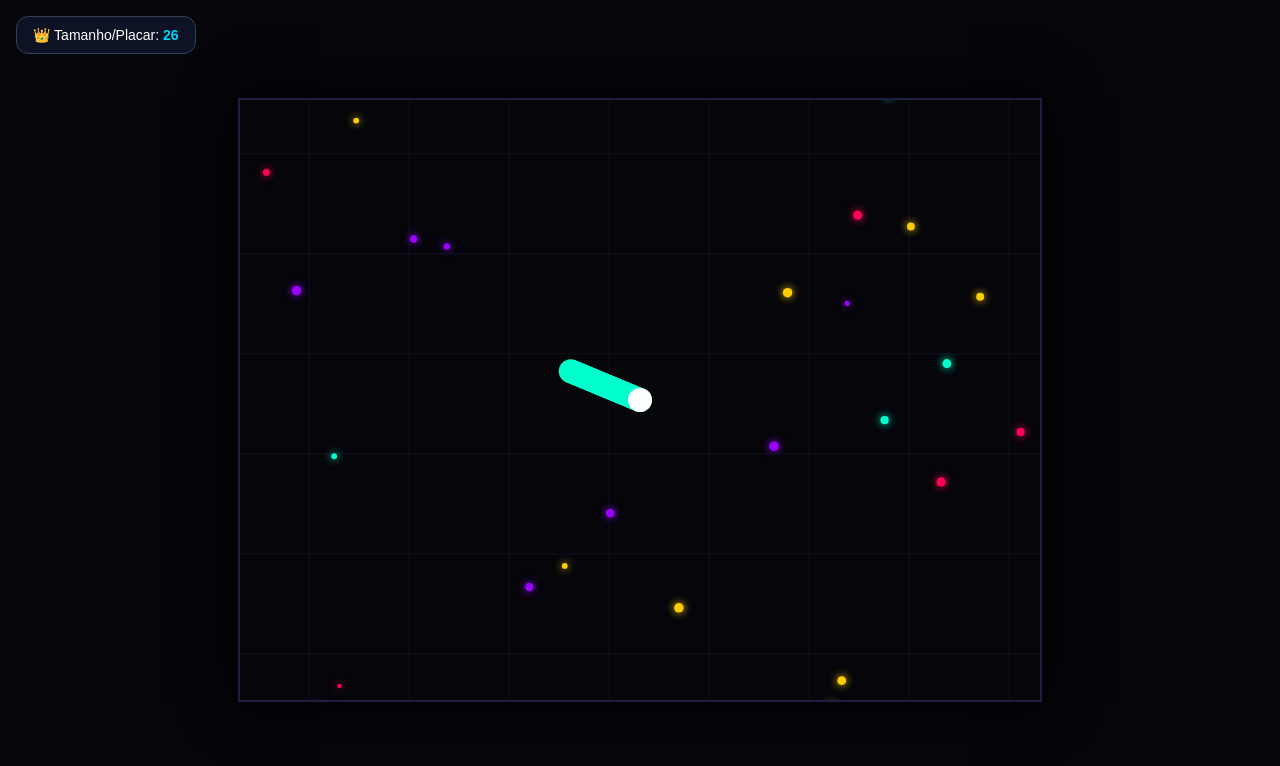
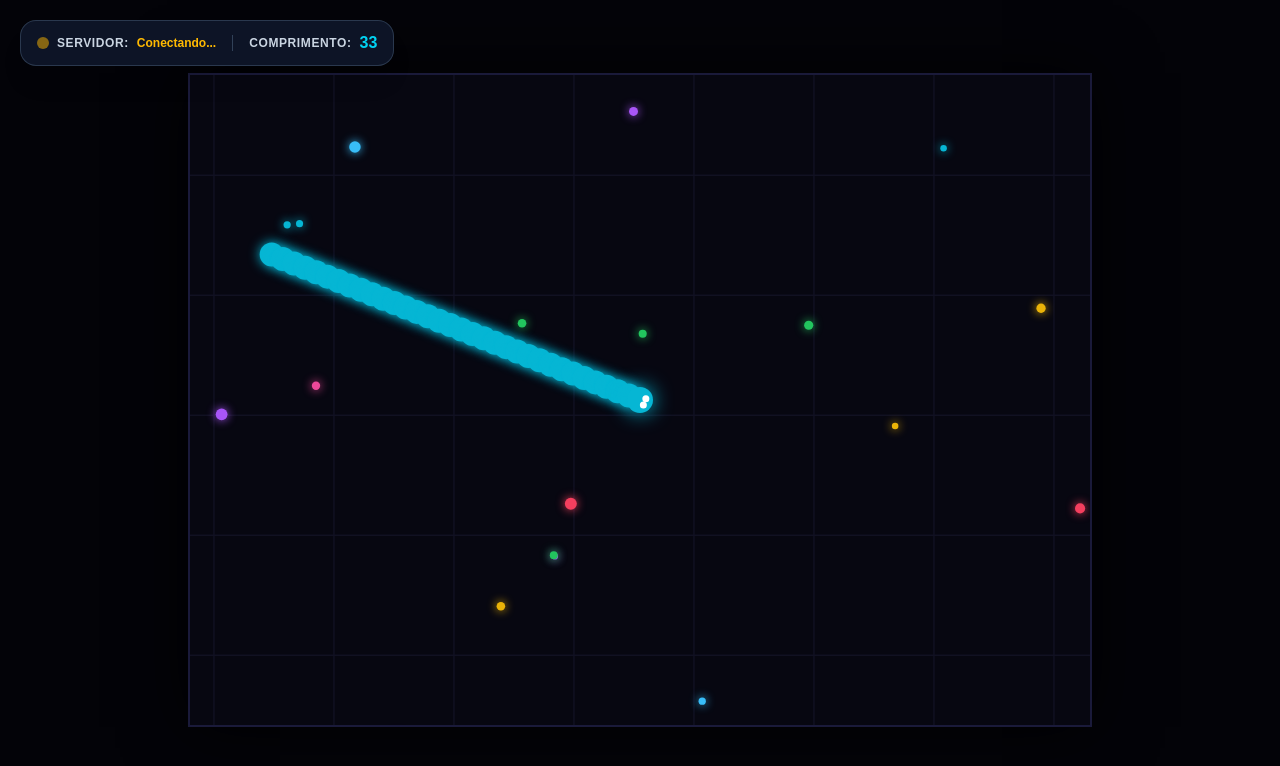
Before and after one commit to tonyyalvess2017-creator/neon-snake, a website: page index.html in a window 1280 px wide. Drawn offline with nearby package versions, Linux system fonts and the light colour scheme.

Commit message:
Update index.html

```diff
--- a/index.html
+++ b/index.html
@@ -3,45 +3,79 @@
 <head>
     <meta charset="UTF-8">
     <meta name="viewport" content="width=device-width, initial-scale=1.0">
-    <title>Slither Clone - Arena PvP</title>
+    <title>Neon Slither Online - Render Connected</title>
     <script src="https://cdn.jsdelivr.net/npm/@tailwindcss/browser@4"></script>
+    <!-- Socket.io do Render -->
+    <script src="https://cdnjs.cloudflare.com/ajax/libs/socket.io/4.7.2/socket.io.min.js"></script>
     <style>
-        body { background: #05050a; color: white; font-family: sans-serif; overflow: hidden; margin: 0; display: flex; justify-content: center; align-items: center; height: 100vh; }
-        canvas { background: #090913; box-shadow: 0 0 50px rgba(0,0,0,0.8); border: 2px solid #1e1e3f; }
+        body { background: #030308; color: white; font-family: 'Outfit', sans-serif; overflow: hidden; margin: 0; display: flex; justify-content: center; align-items: center; height: 100vh; }
+        canvas { background: #070711; box-shadow: 0 0 60px rgba(0,0,0,0.9); border: 2px solid #1a1a3a; cursor: crosshair; }
     </style>
 </head>
-<body>
+<body class="flex flex-col items-center justify-center">
 
-    <div class="absolute top-4 left-4 bg-slate-900/80 border border-slate-700 px-4 py-2 rounded-xl text-sm">
-        👑 Tamanho/Placar: <span id="placar" class="text-cyan-400 font-bold">10</span>
+    <!-- Placar e Status do Servidor -->
+    <div class="absolute top-5 left-5 bg-slate-900/90 border border-slate-700/80 px-4 py-2.5 rounded-2xl shadow-xl flex items-center gap-4 backdrop-blur-md">
+        <div class="flex items-center gap-2">
+            <div id="status-conexao" class="w-3 h-3 rounded-full bg-amber-400 animate-pulse"></div>
+            <span class="text-xs font-bold tracking-wider text-slate-300">SERVIDOR:</span>
+            <span id="txt-status" class="text-xs text-amber-400 font-semibold">Conectando...</span>
+        </div>
+        <div class="h-4 w-[1px] bg-slate-700"></div>
+        <div class="flex items-center gap-2">
+            <span class="text-xs font-bold tracking-wider text-slate-300">COMPRIMENTO:</span>
+            <span id="placar" class="text-cyan-400 font-extrabold text-base">30</span>
+        </div>
     </div>
 
-    <canvas id="gameCanvas" width="800" height="600"></canvas>
+    <canvas id="gameCanvas" width="900" height="650"></canvas>
 
     <script>
         const canvas = document.getElementById("gameCanvas");
         const ctx = canvas.getContext("2d");
         const placarEl = document.getElementById("placar");
+        const statusEl = document.getElementById("status-conexao");
+        const txtStatusEl = document.getElementById("txt-status");
 
-        const MAP_SIZE = 3000;
+        // Conexão com o seu servidor no Render
+        const socket = io("https://neon-snake-xzlj.onrender.com", {
+            transports: ['websocket', 'polling']
+        });
 
-        // Posição e física da cobra do jogador
+        socket.on("connect", () => {
+            statusEl.classList.remove("bg-amber-400");
+            statusEl.classList.add("bg-emerald-400");
+            txtStatusEl.innerText = "Online";
+            txtStatusEl.classList.remove("text-amber-400");
+            txtStatusEl.classList.add("text-emerald-400");
+        });
+
+        socket.on("disconnect", () => {
+            statusEl.classList.remove("bg-emerald-400");
+            statusEl.classList.add("bg-red-500");
+            txtStatusEl.innerText = "Desconectado";
+            txtStatusEl.classList.remove("text-emerald-400");
+            txtStatusEl.classList.add("text-red-400");
+        });
+
+        const MAP_SIZE = 4000;
+
+        // Minha Cobra (Física Slither)
         let snake = {
-            x: 1500,
-            y: 1500,
+            x: MAP_SIZE / 2 + (Math.random() * 200 - 100),
+            y: MAP_SIZE / 2 + (Math.random() * 200 - 100),
             angulo: 0,
-            velocidade: 3,
+            velocidade: 3.5,
             raio: 12,
-            cor: "#00ffcc",
-            corpo: [] // Histórico de posições para formar o rabo
+            cor: "#06b6d4",
+            corpo: []
         };
 
-        // Inicializar o corpo com 20 seguimentos iniciais
-        for (let i = 0; i < 25; i++) {
-            snake.corpo.push({ x: 1500, y: 1500 + (i * 5) });
+        const TAMANHO_ELOS = 12;
+        for (let i = 0; i < 30; i++) {
+            snake.corpo.push({ x: snake.x, y: snake.y + (i * 4) });
         }
 
-        // Mouse para guiar a direção
         let mouseX = window.innerWidth / 2;
         let mouseY = window.innerHeight / 2;
 
@@ -50,108 +84,175 @@
             mouseY = e.clientY;
         });
 
-        // Geração de Orbes de Massa espalhadas pelo mapa
+        // Orbes locais do mapa
         let orbes = [];
-        for (let i = 0; i < 500; i++) {
+        const TOTAL_ORBES = 600;
+        const coresOrbes = ["#f43f5e", "#eab308", "#06b6d4", "#a855f7", "#22c55e", "#ec4899", "#38bdf8"];
+
+        for (let i = 0; i < TOTAL_ORBES; i++) {
             orbes.push({
                 x: Math.random() * MAP_SIZE,
                 y: Math.random() * MAP_SIZE,
-                raio: Math.random() * 3 + 2,
-                cor: ["#ff0055", "#00ffcc", "#ffcc00", "#9900ff"][Math.floor(Math.random() * 4)]
+                raio: Math.random() * 3 + 3,
+                cor: coresOrbes[Math.floor(Math.random() * coresOrbes.length)]
             });
         }
 
+        let outrosJogadores = {};
+
+        // Recebe sincronização dos outros jogadores conectados no Render
+        socket.on("atualizar_arena", (dados) => {
+            outrosJogadores = dados;
+        });
+
         function atualizar() {
-            // Calcular ângulo em direção ao mouse (relativo ao centro da tela)
+            // Direção suave pelo mouse
             const centroX = canvas.width / 2;
             const centroY = canvas.height / 2;
             let anguloAlvo = Math.atan2(mouseY - centroY, mouseX - centroX);
 
-            // Suavizar a rotação da cobra
-            snake.angulo = anguloAlvo;
+            let diff = anguloAlvo - snake.angulo;
+            while (diff < -Math.PI) diff += Math.PI * 2;
+            while (diff > Math.PI) diff -= Math.PI * 2;
+            snake.angulo += diff * 0.15;
 
-            // Movimentar a cabeça
             snake.x += Math.cos(snake.angulo) * snake.velocidade;
             snake.y += Math.sin(snake.angulo) * snake.velocidade;
 
-            // Limites do mapa (paredes letais ou bordas)
-            if (snake.x < 0) snake.x = 0;
-            if (snake.x > MAP_SIZE) snake.x = MAP_SIZE;
-            if (snake.y < 0) snake.y = 0;
-            if (snake.y > MAP_SIZE) snake.y = MAP_SIZE;
+            if (snake.x < 20) snake.x = 20;
+            if (snake.x > MAP_SIZE - 20) snake.x = MAP_SIZE - 20;
+            if (snake.y < 20) snake.y = 20;
+            if (snake.y > MAP_SIZE - 20) snake.y = MAP_SIZE - 20;
 
-            // Atualizar o corpo (Efeito elástico do Slither)
-            snake.corpo.unshift({ x: snake.x, y: snake.y });
+            // Corpo Elástico
+            let alvoX = snake.x;
+            let alvoY = snake.y;
 
-            // O tamanho do array do corpo define o comprimento da cobra
-            // Se comer uma orbe, não damos pop (a cobra cresce)
-            let comeu = false;
+            for (let i = 0; i < snake.corpo.length; i++) {
+                let parte = snake.corpo[i];
+                let dx = alvoX - parte.x;
+                let dy = alvoY - parte.y;
+                let dist = Math.hypot(dx, dy);
+
+                if (dist > TAMANHO_ELOS) {
+                    let anguloCorpo = Math.atan2(dy, dx);
+                    parte.x = alvoX - Math.cos(anguloCorpo) * TAMANHO_ELOS;
+                    parte.y = alvoY - Math.sin(anguloCorpo) * TAMANHO_ELOS;
+                }
+                alvoX = parte.x;
+                alvoY = parte.y;
+            }
+
+            // Colisão com orbes
+            let comeuOrbe = false;
             for (let i = orbes.length - 1; i >= 0; i--) {
                 let o = orbes[i];
-                let dist = Math.hypot(snake.x - o.x, snake.y - o.y);
-                if (dist < snake.raio + o.raio) {
-                    comeu = true;
-                    // Reposiciona a orbe comida
-                    orbes[i].x = Math.random() * MAP_SIZE;
-                    orbes[i].y = Math.random() * MAP_SIZE;
+                if (Math.hypot(snake.x - o.x, snake.y - o.y) < snake.raio + o.raio) {
+                    comeuOrbe = true;
+                    o.x = Math.random() * MAP_SIZE;
+                    o.y = Math.random() * MAP_SIZE;
+                    o.cor = coresOrbes[Math.floor(Math.random() * coresOrbes.length)];
                     break;
                 }
             }
 
-            if (!comeu) {
-                snake.corpo.pop();
-            } else {
-                // Cresce e aumenta placar
+            if (comeuOrbe) {
+                let ultimoElo = snake.corpo[snake.corpo.length - 1];
+                snake.corpo.push({ x: ultimoElo.x, y: ultimoElo.y });
                 placarEl.innerText = snake.corpo.length;
             }
+
+            // Envia minha posição atualizada para o servidor no Render
+            socket.emit("player_sync", {
+                x: snake.x,
+                y: snake.y,
+                corpo: snake.corpo,
+                cor: snake.cor
+            });
         }
 
         function desenhar() {
-            // Limpar tela
-            ctx.fillStyle = "#05050a";
+            ctx.fillStyle = "#070711";
             ctx.fillRect(0, 0, canvas.width, canvas.height);
 
             ctx.save();
-            // Câmera seguindo a cobra (Centralizada)
             let camX = canvas.width / 2 - snake.x;
             let camY = canvas.height / 2 - snake.y;
             ctx.translate(camX, camY);
 
-            // Desenhar grade do mapa
+            // Grade do Mapa
             ctx.strokeStyle = "#111122";
-            ctx.lineWidth = 1;
-            for (let x = 0; x <= MAP_SIZE; x += 100) {
+            ctx.lineWidth = 1.5;
+            for (let x = 0; x <= MAP_SIZE; x += 120) {
                 ctx.beginPath(); ctx.moveTo(x, 0); ctx.lineTo(x, MAP_SIZE); ctx.stroke();
             }
-            for (let y = 0; y <= MAP_SIZE; y += 100) {
+            for (let y = 0; y <= MAP_SIZE; y += 120) {
                 ctx.beginPath(); ctx.moveTo(0, y); ctx.lineTo(MAP_SIZE, y); ctx.stroke();
             }
 
-            // Desenhar Orbes
+            ctx.strokeStyle = "#f43f5e";
+            ctx.lineWidth = 6;
+            ctx.strokeRect(0, 0, MAP_SIZE, MAP_SIZE);
+
+            // Orbes
             for (let o of orbes) {
+                ctx.shadowBlur = 10;
+                ctx.shadowColor = o.cor;
                 ctx.fillStyle = o.cor;
-                ctx.shadowBlur = 8;
-                ctx.shadowColor = o.cor;
                 ctx.beginPath();
                 ctx.arc(o.x, o.y, o.raio, 0, Math.PI * 2);
                 ctx.fill();
             }
-            ctx.shadowBlur = 0; // Resetar brilho
+            ctx.shadowBlur = 0;
 
-            // Desenhar Corpo da Cobra
+            // Outros Jogadores vindos do Render
+            for (let id in outrosJogadores) {
+                if (id === socket.id) continue;
+                let p = outrosJogadores[id];
+                let corOutro = p.cor || "#f43f5e";
+
+                if (p.corpo) {
+                    ctx.shadowBlur = 10;
+                    ctx.shadowColor = corOutro;
+                    ctx.fillStyle = corOutro;
+                    for (let parte of p.corpo) {
+                        ctx.beginPath();
+                        ctx.arc(parte.x, parte.y, 11, 0, Math.PI * 2);
+                        ctx.fill();
+                    }
+                }
+            }
+
+            // Meu Corpo
             for (let i = snake.corpo.length - 1; i >= 0; i--) {
                 let parte = snake.corpo[i];
+                ctx.shadowBlur = 12;
+                ctx.shadowColor = snake.cor;
                 ctx.fillStyle = snake.cor;
                 ctx.beginPath();
                 ctx.arc(parte.x, parte.y, snake.raio, 0, Math.PI * 2);
                 ctx.fill();
             }
 
-            // Desenhar Cabeça com olhos
-            ctx.fillStyle = "#fff";
+            // Minha Cabeça
+            ctx.shadowBlur = 20;
+            ctx.shadowColor = snake.cor;
+            ctx.fillStyle = snake.cor;
             ctx.beginPath();
-            ctx.arc(snake.x, snake.y, snake.raio, 0, Math.PI * 2);
+            ctx.arc(snake.x, snake.y, snake.raio + 1, 0, Math.PI * 2);
             ctx.fill();
+            ctx.shadowBlur = 0;
+
+            // Olhos
+            ctx.fillStyle = "#ffffff";
+            let olhoDist = 6;
+            let olho1X = snake.x + Math.cos(snake.angulo - 0.6) * olhoDist;
+            let olho1Y = snake.y + Math.sin(snake.angulo - 0.6) * olhoDist;
+            let olho2X = snake.x + Math.cos(snake.angulo + 0.6) * olhoDist;
+            let olho2Y = snake.y + Math.sin(snake.angulo + 0.6) * olhoDist;
+
+            ctx.beginPath(); ctx.arc(olho1X, olho1Y, 3.5, 0, Math.PI * 2); ctx.fill();
+            ctx.beginPath(); ctx.arc(olho2X, olho2Y, 3.5, 0, Math.PI * 2); ctx.fill();
 
             ctx.restore();
         }
```
